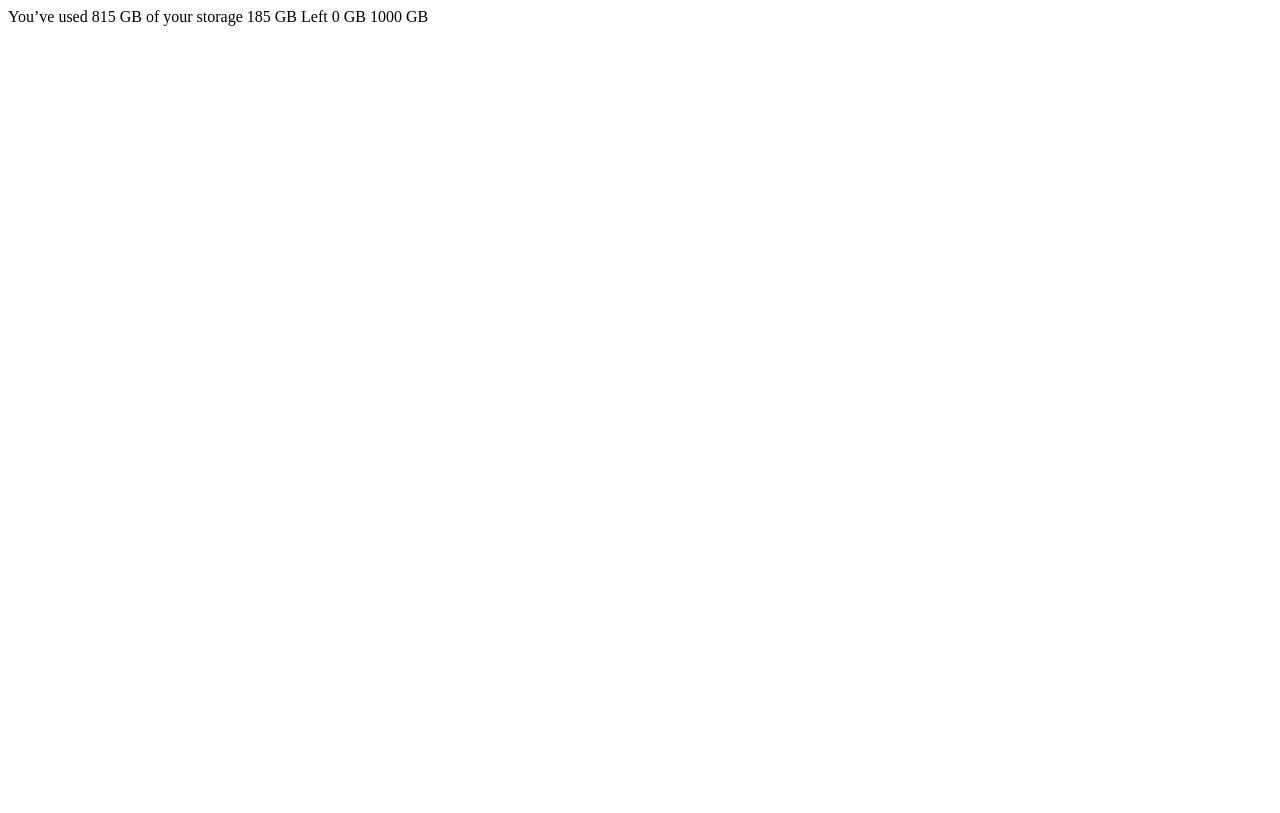
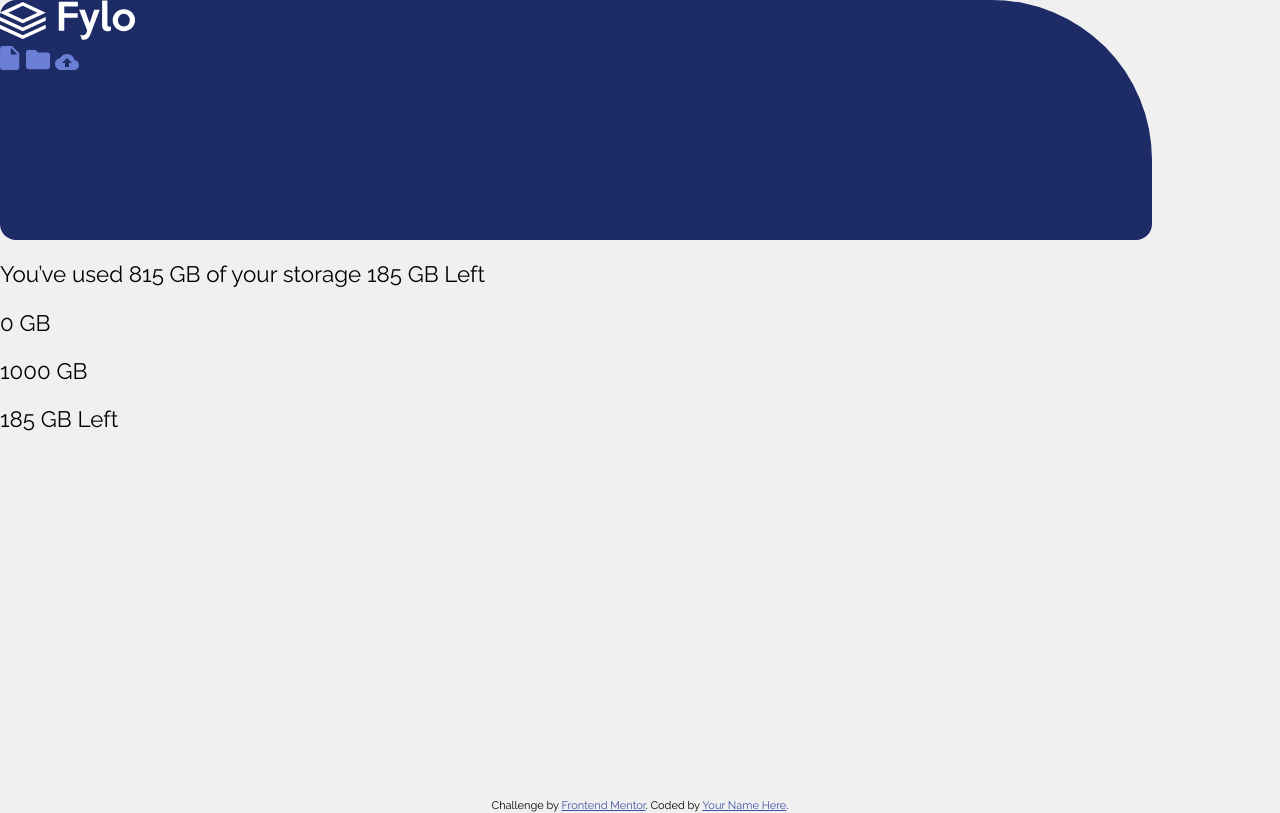
Before and after one commit to Davros2014/frontend-mentor-challenges, a plain HTML site: page fylo-data-storage-component-master/index.html in a window 1280 px wide. Drawn offline with nearby package versions, Linux system fonts and the light colour scheme.

Commit message:
added html structure

```diff
--- a/fylo-data-storage-component-master/index.html
+++ b/fylo-data-storage-component-master/index.html
@@ -12,9 +12,16 @@
             href="./images/favicon-32x32.png"
         />
         <link
+            rel="stylesheet"
+            href="https://cdnjs.cloudflare.com/ajax/libs/normalize/8.0.1/normalize.min.css"
+            integrity="sha512-NhSC1YmyruXifcj/KFRWoC561YpHpc5Jtzgvbuzx5VozKpWvQ+4nXhPdFgmx8xqexRcpAglTj9sIBWINXa8x5w=="
+            crossorigin="anonymous"
+        />
+        <link
             href="https://fonts.googleapis.com/css2?family=Raleway:wght@400;700&display=swap"
             rel="stylesheet"
         />
+        <link href="./style.css" rel="stylesheet" />
         <title>Data storage component</title>
 
         <!-- Feel free to remove these styles or customise in your own stylesheet 👍 -->
@@ -29,11 +36,50 @@
         </style>
     </head>
     <body>
-        You’ve used 815 GB of your storage 185 GB Left 0 GB 1000 GB
-
-        <!-- <div class="attribution">
-    Challenge by <a href="https://www.frontendmentor.io?ref=challenge" target="_blank">Frontend Mentor</a>.
-    Coded by <a href="#">Your Name Here</a>.
-  </div> -->
+        <div class="appContainer">
+            <section class="top">
+                <img src="./images/logo.svg" alt="logo" class="logo" />
+                <div class="icons">
+                    <img
+                        src="./images/icon-document.svg"
+                        alt="document"
+                        class="icon"
+                    />
+                    <img
+                        src="./images/icon-folder.svg"
+                        alt="folder"
+                        class="icon"
+                    />
+                    <img
+                        src="./images/icon-upload.svg"
+                        alt="upload"
+                        class="icon"
+                    />
+                </div>
+            </section>
+            <section class="bottom">
+                <p class="message">
+                    You’ve used 815 GB of your storage <span>185 GB</span> Left
+                </p>
+                <div class="memoryBar">
+                    <div class="currentAmount">
+                        <div class="nodule"></div>
+                    </div>
+                </div>
+                <div class="limits">
+                    <p class="lowerLimit">0 GB</p>
+                    <p class="upperLimit">1000 GB</p>
+                </div>
+                <p class="memoryMessage"><span>185 GB</span> Left</p>
+            </section>
+        </div>
+        <div class="attribution">
+            Challenge by
+            <a
+                href="https://www.frontendmentor.io?ref=challenge"
+                target="_blank"
+                >Frontend Mentor</a
+            >. Coded by <a href="#">Your Name Here</a>.
+        </div>
     </body>
 </html>
--- a/fylo-data-storage-component-master/style.css
+++ b/fylo-data-storage-component-master/style.css
@@ -14,9 +14,9 @@
 }
 
 body {
-    background-image: url("./images/pattern-curve.svg");
+    background-image: url(./images/bg-mobile.png);
     background-repeat: no-repeat;
-    background-size: 50vw;
+    background-size: cover;
     background-position: bottom left;
     display: grid;
     place-items: center;
@@ -30,8 +30,25 @@ body {
 }
 
 /* /////////////////////////////////////
+   MOBILE FIRST
+//////////////////////////////////////*/
+
+/* /////////////////////////////////////
    MEDIA QUERIES
 //////////////////////////////////////*/
+
+.appContainer {
+    width: 100vw;
+    height: 100vh;
+}
+
+.top {
+    background: var(--dark-blue);
+    width: 90vw;
+    height: 30vh;
+    border-radius: 1rem;
+    border-top-right-radius: 10rem;
+}
 
 @media only screen and (min-width: 62.5rem) {
     body {
```
Also changed, not shown: README.md, 2 other files.
